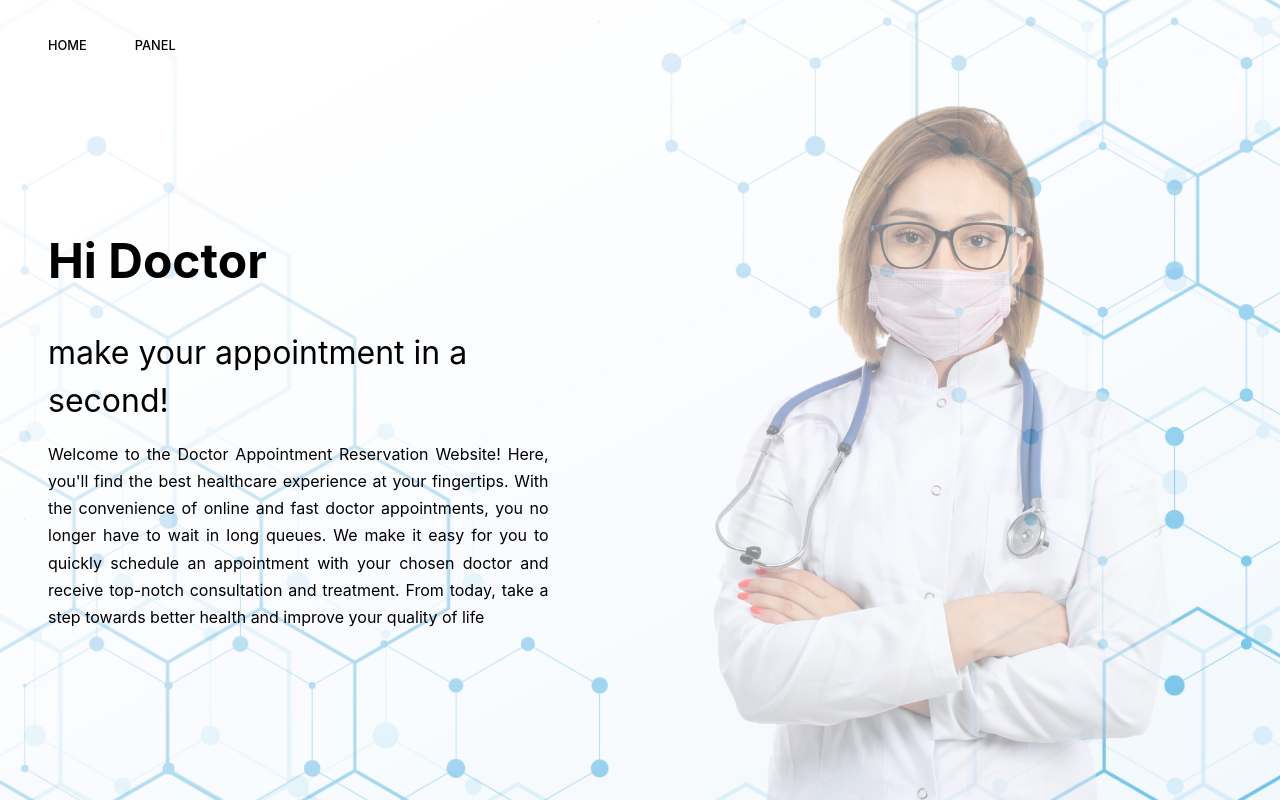
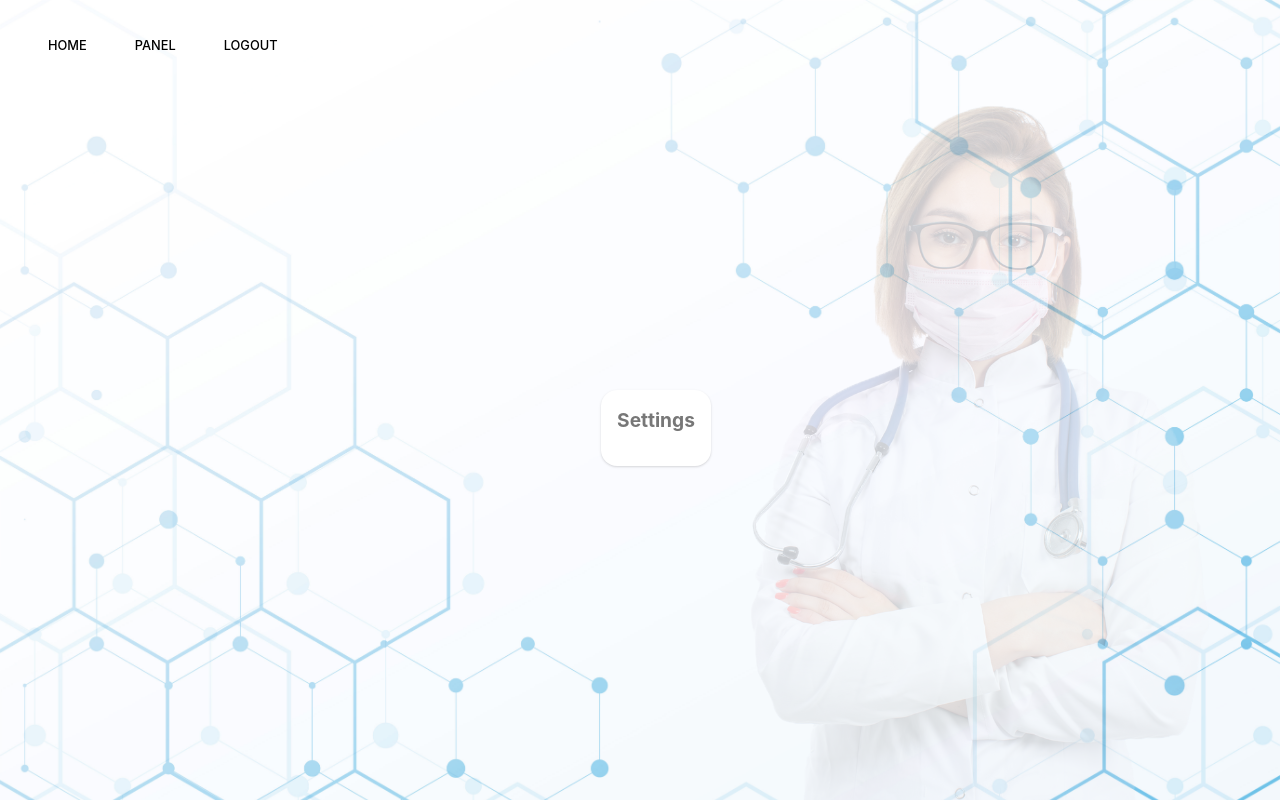
Before and after one commit to Keyvan1369/hiDoctor-front, a React (Vite) app: page /doctor/setting in a window 1280 px wide. Before the commit this address led to /. Built offline with nearby package versions, Linux system fonts and the light colour scheme; sample sign-in values are in the browser's storage.

Commit message:
setup doctor layout

```diff
--- a/src/App.jsx
+++ b/src/App.jsx
@@ -4,6 +4,8 @@ import Home from "./pages/home/home.jsx";
 import Login from "./pages/login/login.jsx";
 import Register from "./pages/register/register.jsx";
 import {useSelector} from "react-redux";
+import DoctorLayout from "./components/doctorLayout/doctorLayout.jsx";
+import Setting from "./pages/doctor/setting/setting.jsx";
 
 function App() {
 
@@ -12,7 +14,11 @@ function App() {
     return (<Routes>
         <Route path="/" element={<Home/>}/>
         <Route path="/login" element={!isAuthenticated ? <Login/> : <Navigate to="/"/>}/>
-        <Route path="/register" element={isAuthenticated ? <Register/> : <Navigate to="/"/>}/>
+        <Route path="/register" element={!isAuthenticated ? <Register/> : <Navigate to="/"/>}/>
+        <Route path="/doctor" element={isAuthenticated ? <DoctorLayout/> : <Navigate to="/login"/>}>
+            <Route path="setting" element={<Setting/>}/>
+            <Route path="" element={<Navigate to="/doctor/setting"/>}/>
+        </Route>
         <Route path="*" element={<Navigate to="/"/>}/>
     </Routes>)
 }
--- /dev/null
+++ b/src/components/card/card.jsx
@@ -0,0 +1,13 @@
+import React from 'react';
+import style from './card.module.scss'
+
+const Card = ({children, title,className}) => {
+    return (
+        <div className={`${style.card} ${className}`}>
+            {title && <h1 className={style.h1}>{title}</h1>}
+            {children}
+        </div>
+    );
+};
+
+export default Card;
--- /dev/null
+++ b/src/components/card/card.module.scss
@@ -0,0 +1,14 @@
+.card {
+  background-color: white;
+  border-radius: 1rem;
+  padding: 1rem;
+  box-shadow: rgba(0, 0, 0, 0.1) 0px 1px 3px 0px, rgba(0, 0, 0, 0.06) 0px 1px 2px 0px;
+
+
+}
+
+.h1 {
+  color: #777;
+  font-size: 1.2rem;
+  margin: 0 0 1rem;
+}
--- /dev/null
+++ b/src/components/doctorLayout/doctorLayout.jsx
@@ -0,0 +1,18 @@
+import React from 'react';
+import Header from "../header/header.jsx";
+import style from "./doctorLayout.module.scss";
+import {Outlet} from "react-router-dom";
+
+const DoctorLayout = () => {
+    return (
+        <div className={style.doctor}>
+            <Header/>
+            <div className={style.content}>
+                <Outlet/>
+                <div className={style.cover}/>
+            </div>
+        </div>
+    );
+};
+
+export default DoctorLayout;
--- /dev/null
+++ b/src/components/doctorLayout/doctorLayout.module.scss
@@ -0,0 +1,49 @@
+@import "../../assets/css/mixin";
+
+.doctor {
+  padding: 2rem;
+  padding-bottom: 0;
+  padding-right: 0;
+  height: 100vh;
+  display: grid;
+  grid-template-rows: max-content 1fr;
+  background-image: url(../../assets/19366.jpg);
+  background-size: cover;
+  @include respond(phone) {
+    padding: 1rem;
+  }
+
+
+  .content {
+    padding: 0 1rem;
+    position: relative;
+
+
+    @include respond(tab-port) {
+      grid-template-columns: 1fr 1fr;
+      gap: 1rem;
+    }
+    @include respond(phone) {
+      grid-template-columns: 1fr;
+      padding: 0;
+    }
+
+
+    .cover {
+      background-image: url(../../assets/doctor-cover.png);
+      background-repeat: no-repeat;
+      background-position: center;
+      background-size: cover;
+      position: absolute;
+      height: 100%;
+      width: 50%;
+      top: 0;
+      right: 0;
+      opacity: 0.2;
+
+      @include respond(phone) {
+        display: none;
+      }
+    }
+  }
+}
--- a/src/components/header/header.jsx
+++ b/src/components/header/header.jsx
@@ -1,11 +1,19 @@
 import React from 'react';
 import style from "./header.module.scss";
 import {Link} from "react-router-dom";
-import {useSelector} from "react-redux";
+import {useDispatch, useSelector} from "react-redux";
+import {logout, Roles} from "../../store/slice/auth.slice.js";
 
 const Header = () => {
 
-    const isAuthenticated = useSelector(store => store.auth.isAuthenticated)
+    const {isAuthenticated, role} = useSelector(store => store.auth)
+    const dispatch = useDispatch()
+    const isDoctor = role === Roles.DOCTOR
+
+    function handleLogout() {
+        dispatch(logout())
+    }
+
     return (
         <header className={style.header}>
             <nav>
@@ -13,7 +21,8 @@ const Header = () => {
                     <li><Link to="/">Home</Link></li>
                     {
                         isAuthenticated ? <>
-                            <li><Link to="/register">Panel</Link></li>
+                            <li><Link to={isDoctor ? '/doctor' : '/patient'}>Panel</Link></li>
+                            <li><Link onClick={handleLogout}>Logout</Link></li>
                         </> : <>
                             <li><Link to="/register">Register</Link></li>
                             <li><Link to="/login">Login</Link></li>
--- /dev/null
+++ b/src/pages/doctor/setting/setting.jsx
@@ -0,0 +1,20 @@
+import React, {useState} from 'react';
+import Card from "../../../components/card/card.jsx";
+import style from './setting.module.scss'
+
+const Setting = () => {
+
+    const [form, setForm] = useState({
+        expertise: "",
+    })
+
+    return (
+        <div className={style.container}>
+            <Card title="Settings">
+
+            </Card>
+        </div>
+    );
+};
+
+export default Setting;
--- /dev/null
+++ b/src/pages/doctor/setting/setting.module.scss
@@ -0,0 +1,6 @@
+.container {
+  display: flex;
+  align-items: center;
+  justify-content: center;
+  height: 100%;
+}
```
